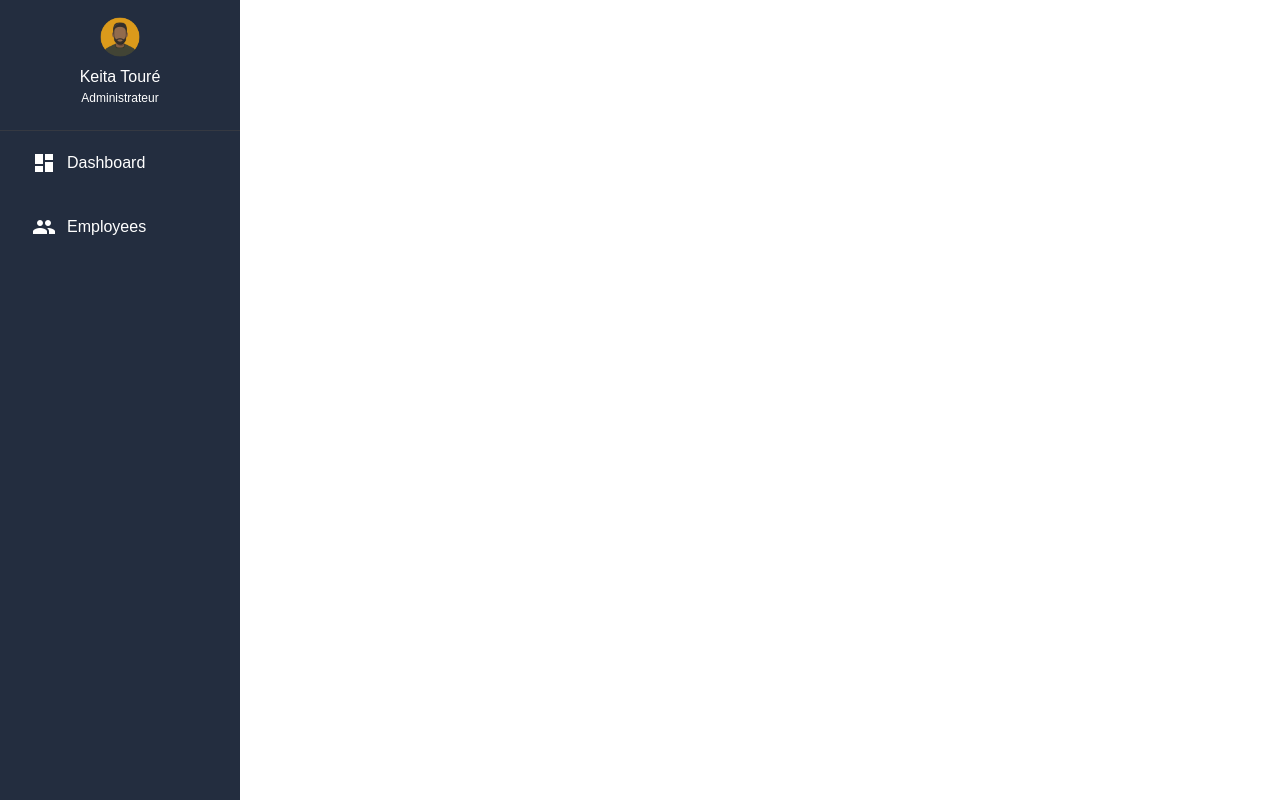
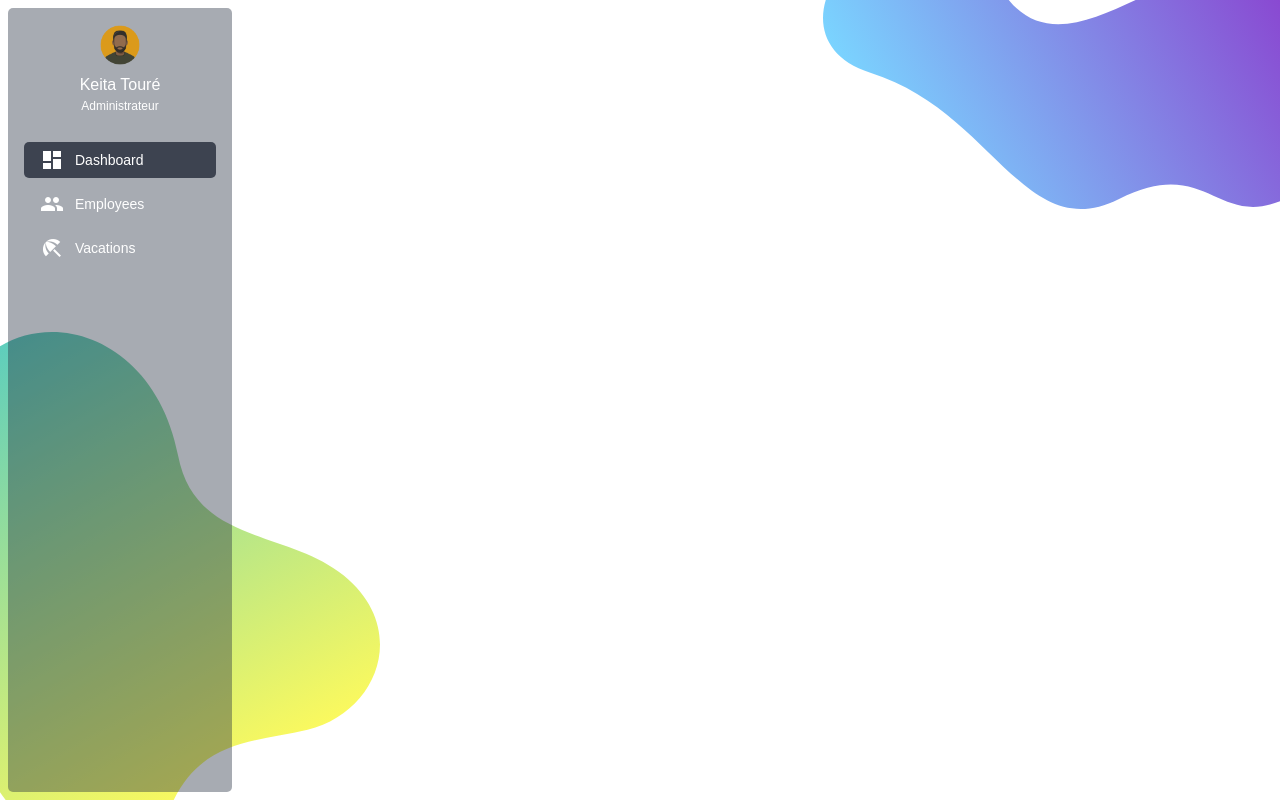
Before and after one commit to Taha-Seddik/EmployeesVacationsTracker, a React (Vite) app in the folder employeesvacationtracker.client/: page /private/adminHome in a window 1280 px wide. Built offline with nearby package versions, Linux system fonts and the light colour scheme.

Commit message:
design progress

```diff
--- a/employeesvacationtracker.client/src/layout/adminSideNav.tsx
+++ b/employeesvacationtracker.client/src/layout/adminSideNav.tsx
@@ -4,7 +4,6 @@ import { useSideNavState } from '../hooks/useSideNavState';
 import { adminSideNavItems } from '../routing/adminNavItems';
 import Drawer from '@mui/material/Drawer';
 import { sideNavHeadColor, sideNavWidth } from '../utils/constants';
-import Divider from '@mui/material/Divider';
 import List from '@mui/material/List';
 import ListItem from '@mui/material/ListItem';
 import ListItemButton from '@mui/material/ListItemButton';
@@ -16,25 +15,34 @@ import ListItemText from '@mui/material/ListItemText';
 import ListItemIcon from '@mui/material/ListItemIcon';
 import Avatar from '@mui/material/Avatar';
 import { Icon } from '@mui/material';
+import { matchPath } from 'react-router-dom';
 
-const SideNavDrawer = styled(Drawer)(() => ({
+const SideNavDrawer = styled(Drawer)(({ theme }) => ({
   width: sideNavWidth,
   border: '0px !important',
-  flexShrink: 0,
   '& .MuiDrawer-paper': {
     border: '0px !important',
     width: sideNavWidth,
     boxSizing: 'border-box',
-    background: sideNavHeadColor,
+    background: 'transparent',
     color: 'white',
+    height: '100%',
+    padding: theme.spacing(1),
   },
   '& .material-icons': {
     color: 'white',
   },
-}));
-
-const CustomDivider = styled(Divider)(() => ({
-  borderColor: '#363a43f2',
+  '& .sideNavContent': {
+    background: sideNavHeadColor,
+    height: '100%',
+    borderRadius: '5px',
+  },
+  '& .navItem': {
+    borderRadius: '5px',
+  },
+  '& .navItem.Mui-selected': {
+    background: 'rgb(17,24,39,0.7)',
+  },
 }));
 
 type IProps = {
@@ -47,16 +55,18 @@ export const AdminSideNavPanel: React.FC<IProps> = ({ open }) => {
   const navKeys = Object.keys(navItems);
   return (
     <SideNavDrawer open={open} variant='persistent' anchor='left'>
+      <Box className='sideNavContent'>
         <SideNavHeadSide />
-      <CustomDivider />
+        {/* <CustomDivider /> */}
         {navKeys.map((itemKey) => (
-        <List key={itemKey} disablePadding>
+          <List key={itemKey} disablePadding dense>
             {/* Item */}
             <NavLinkItem itemKey={itemKey} item={navItems[itemKey]} handleItemClick={handleItemClick} />
             {/* subItems */}
             <NavLinkItemSubs itemKey={itemKey} item={navItems[itemKey]} handleSubItemClick={handleSubItemClick} />
           </List>
         ))}
+      </Box>
     </SideNavDrawer>
   );
 };
@@ -68,7 +78,6 @@ const DrawerHeader = styled('div')(({ theme }) => ({
   // necessary for content to be below app bar
   ...theme.mixins.toolbar,
   justifyContent: 'center',
-  background: sideNavHeadColor,
   minHeight: '130px !important',
 }));
 
@@ -97,9 +106,10 @@ const NavLinkItem: React.FC<{ itemKey: string; item: ISideNavItem; handleItemCli
   itemKey,
   handleItemClick,
 }) => {
+  const isItemActive = !!matchPath(location.pathname, item.route!);
   return (
     <ListItem onClick={(e) => handleItemClick(e, itemKey)}>
-      <ListItemButton>
+      <ListItemButton className='navItem' selected={isItemActive}>
         <ListItemIcon>
           <Icon>{item.icon}</Icon>
         </ListItemIcon>
@@ -152,3 +162,7 @@ const NavSubItem: React.FC<{
     </ListItem>
   );
 };
+
+// const CustomDivider = styled(Divider)(() => ({
+//   borderColor: '#363a43f2',
+// }));
--- a/employeesvacationtracker.client/src/layout/main.tsx
+++ b/employeesvacationtracker.client/src/layout/main.tsx
@@ -21,9 +21,32 @@ export const AdminPageLayout: React.FC<{ children: React.ReactElement }> = () =>
   };
 
   return (
-    <Box>
+    <>
+      <PageDecoration />
       <AdminSideNavPanel open={openNav} handleDrawerClose={handleDrawerClose} />
       <AdminMainSide />
+    </>
+  );
+};
+
+const BottomLeftImg = styled('img')(() => ({
+  position: 'absolute',
+  bottom: 0,
+  left: '-70px',
+  width: 450,
+}));
+
+const TopRightImg = styled('img')(() => ({
+  position: 'absolute',
+  top: '-40px',
+  right: '-40px',
+}));
+
+const PageDecoration: React.FC<{}> = () => {
+  return (
+    <Box position='relative' width='100%' height='100%' overflow='hidden'>
+      <TopRightImg src='/images/topRight.svg' alt='' />
+      <BottomLeftImg src='/images/bottomLeft.svg' alt='' />
     </Box>
   );
 };
--- a/employeesvacationtracker.client/src/pages/adminHomePage.tsx
+++ /dev/null
@@ -1,11 +0,0 @@
-import { AdminPageLayout } from '../layout/main';
-
-const AdminHomePage: React.FC<{}> = () => {
-  return (
-    <AdminPageLayout>
-      <div>home page</div>
-    </AdminPageLayout>
-  );
-};
-
-export default AdminHomePage;
--- /dev/null
+++ b/employeesvacationtracker.client/src/pages/private/PrivatePage.tsx
@@ -0,0 +1,12 @@
+import { Outlet } from 'react-router-dom';
+import { AdminPageLayout } from '../../layout/main';
+
+const PrivatePage: React.FC<{}> = () => {
+  return (
+    <AdminPageLayout>
+      <Outlet />
+    </AdminPageLayout>
+  );
+};
+
+export default PrivatePage;
--- /dev/null
+++ b/employeesvacationtracker.client/src/pages/private/adminHomePage.tsx
@@ -0,0 +1,5 @@
+const AdminHomePage: React.FC<{}> = () => {
+  return <div>home page</div>;
+};
+
+export default AdminHomePage;
--- a/employeesvacationtracker.client/src/routing/adminNavItems.ts
+++ b/employeesvacationtracker.client/src/routing/adminNavItems.ts
@@ -15,7 +15,15 @@ export const adminSideNavItems: { [key: string]: ISideNavItem } = {
     label: 'Employees',
     open: false,
     icon: 'people',
-    route: RoutesMap.home.path,
+    route: RoutesMap.employees.path,
+    items: [],
+  },
+  Vacations: {
+    index: 0,
+    label: 'Vacations',
+    open: false,
+    icon: 'beach_access',
+    route: RoutesMap.vacations.path,
     items: [],
   },
 };
--- a/employeesvacationtracker.client/src/utils/constants.ts
+++ b/employeesvacationtracker.client/src/utils/constants.ts
@@ -1,2 +1,2 @@
 export const sideNavWidth = 240;
-export const sideNavHeadColor = '#232D3F';
+export const sideNavHeadColor = 'rgba(35, 45, 63, 0.4)';
```
Also changed, not shown: employeesvacationtracker.client/src/routing/appRoutes.tsx (+12 -5 lines), employeesvacationtracker.client/src/pages/private/employees/employeeEditionPage.tsx (renamed from employeesvacationtracker.client/src/pages/employees/employeeEditionPage.tsx), employeesvacationtracker.client/src/pages/private/employees/employeesPage.tsx (renamed from employeesvacationtracker.client/src/pages/employees/employeesPage.tsx), employeesvacationtracker.client/src/pages/private/vacations/vacationEditionPage.tsx (renamed from employeesvacationtracker.client/src/pages/vacations/vacationEditionPage.tsx), employeesvacationtracker.client/src/pages/private/vacations/vacationsPage.tsx (renamed from employeesvacationtracker.client/src/pages/vacations/vacationsPage.tsx). Lines whose indentation alone changed are shown as unchanged.
